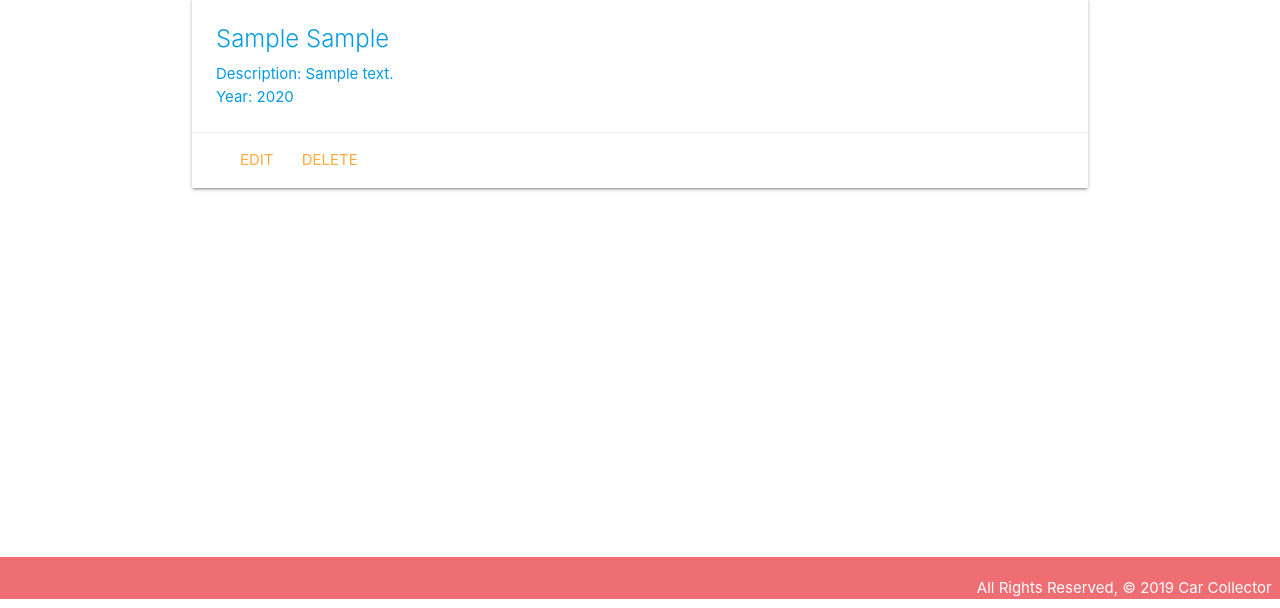
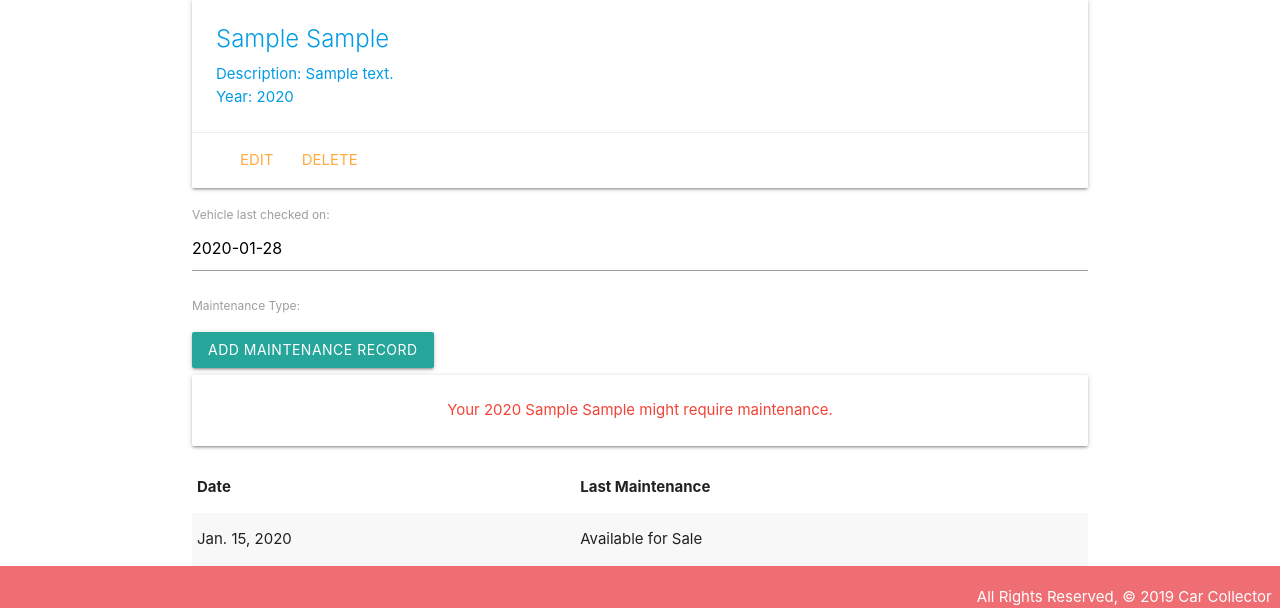
Before and after one commit to cojbr/CarCollector, a Django app: page /cars/1/ in a window 1280 px wide. Shown: the part 201-809 px from the top of the page. Run offline with Django 3.2, Linux system fonts and the light colour scheme; tables that the repository leaves empty hold one stand-in row (values such as "Sample post").

Commit message:
D2 cmplt

```diff
--- /dev/null
+++ b/main_app/forms.py
@@ -0,0 +1,7 @@
+from django.forms import ModelForm
+from .models import Maintenance
+
+class MaintenanceForm(ModelForm):
+    class Meta:
+        model = Maintenance
+        fields = ['date', 'maintain']
--- a/main_app/models.py
+++ b/main_app/models.py
@@ -27,17 +27,19 @@
     def get_absolute_url(self):
         return reverse('detail', kwargs={'car_id': self.id})
 
+    def maintained_today(self):
+        return self.maintenance_set.filter(date=date.today()).count() >= len(MAINTENANCE)
+
 class Maintenance(models.Model):
-    date = models.DateField('check date')
-    maintain = models.CharField(
-        max_length=1,
+    date = models.DateField('Vehicle last checked on')
+    maintain = models.CharField('Maintenance Type',
+        max_length=10,
         choices=MAINTENANCE,
         default=MAINTENANCE[0][0]
     )
     car = models.ForeignKey(Car, on_delete=models.CASCADE)
 
     def __str__(self):
-
         return f"{self.get_maintain_display()} on {self.date}"
 
     # change the default sort
--- a/main_app/templates/base.html
+++ b/main_app/templates/base.html
@@ -9,6 +9,7 @@
     <title>Car Collector</title>
     <link rel="stylesheet" href="https://cdnjs.cloudflare.com/ajax/libs/materialize/1.0.0/css/materialize.min.css">
     <link rel="stylesheet" type="text/css" href="{% static 'css/style.css' %}">
+    <script src="https://cdnjs.cloudflare.com/ajax/libs/materialize/1.0.0/js/materialize.min.js"></script>
 </head>
 <body>
     <header class="navbar-fixed">
--- a/main_app/templates/cars/detail.html
+++ b/main_app/templates/cars/detail.html
@@ -20,6 +20,44 @@
     <a href="{% url 'cars_delete' car.id %}">Delete</a>
   </div>
 </div>
+  <div class="col s6">
+    <form action="{% url 'add_maintenance' car.id %}" method="post">
+        {% csrf_token %}
+        {{ maintenance_form.as_p }}
+        <input type="submit" class="btn" value="Add Maintenance Record">
+      </form>
+    {% if car.maintained_today %}
+      <div class="card-panel teal-text center-align">Your {{car.year}} {{car.model}} {{car.make}} is running smoothly.</div>
+    {% else %}
+      <div class="card-panel red-text center-align">Your {{car.year}} {{car.model}} {{car.make}} might require maintenance.</div>
+    {% endif %}
+    <table class="striped">
+      <thead>
+        <tr><th>Date</th><th>Last Maintenance</th></tr>
+      </thead>
+      <tbody>
+        {% for maintenance in car.maintenance_set.all %}
+          <tr>
+            <td>{{maintenance.date}}</td>
+            <td>{{maintenance.get_maintain_display}}</td>
+          </tr>
+        {% endfor %}
+      </tbody>
+    </table>
+  </div>
+</div>
 
+<script>
+  var dateEl = document.getElementById('id_date');
+  M.Datepicker.init(dateEl, {
+    format: 'yyyy-mm-dd',
+    defaultDate: new Date(),
+    setDefaultDate: true,
+    autoClose: true
+  });
+
+  var selectEl = document.getElementById('id_meal');
+    M.FormSelect.init(selectEl);
+</script>
 
 {% endblock %}
--- a/main_app/urls.py
+++ b/main_app/urls.py
@@ -9,4 +9,5 @@
     path('cars/create/', views.CarCreate.as_view(), name='cars_create'),
     path('cars/<int:pk>/update/', views.CarUpdate.as_view(), name='cars_update'),
     path('cars/<int:pk>/delete/', views.CarDelete.as_view(), name='cars_delete'),
+    path('cars/<int:car_id>/add_maintenance/', views.add_maintenance, name='add_maintenance'),
 ]
--- a/main_app/views.py
+++ b/main_app/views.py
@@ -1,5 +1,5 @@
 # Create your views here.
-from django.shortcuts import render
+from django.shortcuts import render, redirect
 
 # Add the following import
 from django.http import HttpResponse
@@ -7,7 +7,7 @@
 from django.views.generic.edit import CreateView, UpdateView, DeleteView
 
 from .models import Car
-
+from .forms import MaintenanceForm
 
 # Define the home view
 def home(request):
@@ -22,7 +22,23 @@
 
 def cars_detail(request, car_id):
     cars = Car.objects.get(id=car_id)
-    return render(request, 'cars/detail.html', { 'car': cars })
+    maintenance_form = MaintenanceForm()
+    return render(request, 'cars/detail.html', {
+        'car': cars, 'maintenance_form': maintenance_form
+    })
+
+def add_maintenance(request, car_id):
+    # create the ModelForm using the data in request.POST
+    form = MaintenanceForm(request.POST)
+    # validate the form
+    if form.is_valid():
+        # don't save the form to the db until it
+        # has the car_id assigned
+        new_maintenance = form.save(commit=False)
+        new_maintenance.car_id = car_id
+        new_maintenance.save()
+    return redirect('detail', car_id=car_id)
+
 
 class CarCreate(CreateView):
     model = Car
```
Also changed, not shown: main_app/migrations/0003_auto_20200128_0809.py (added).
